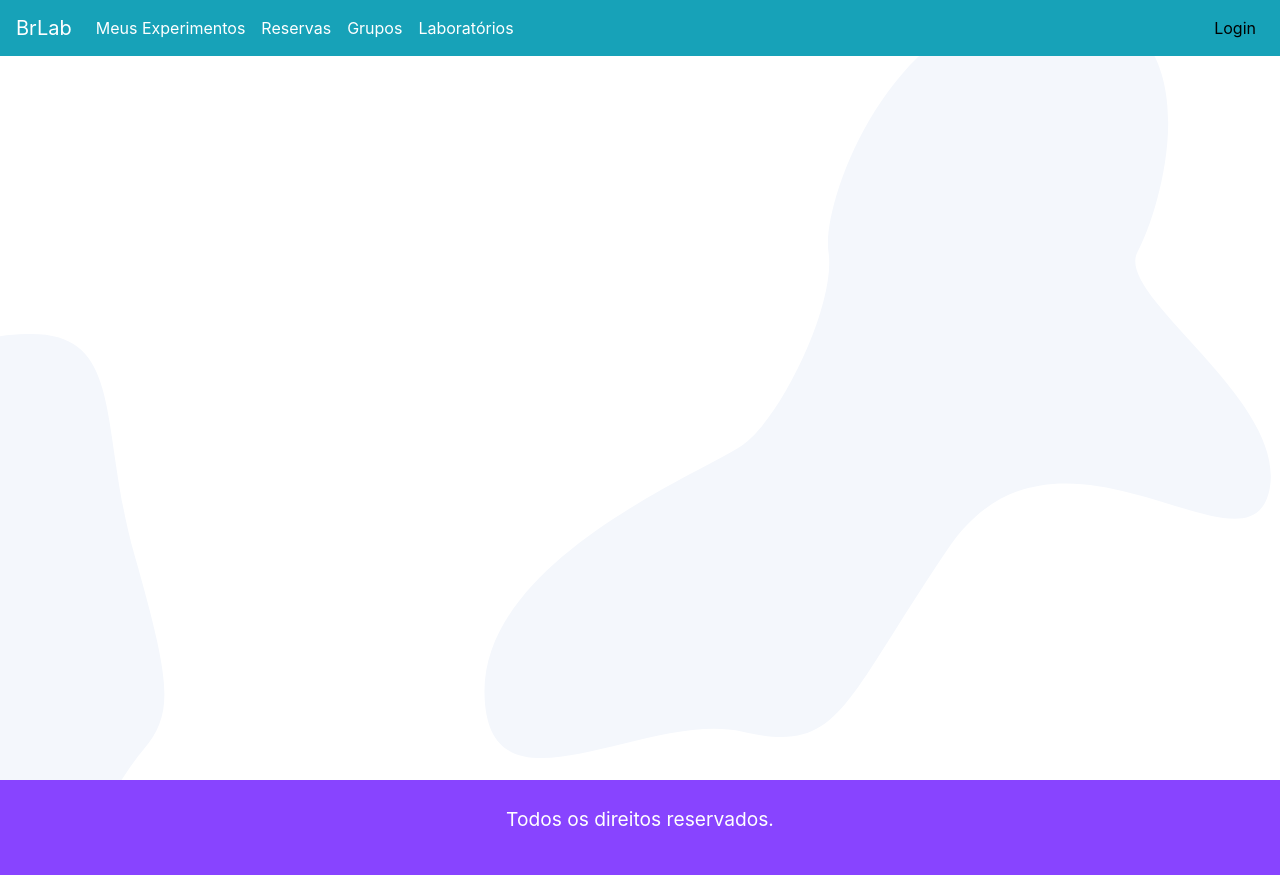
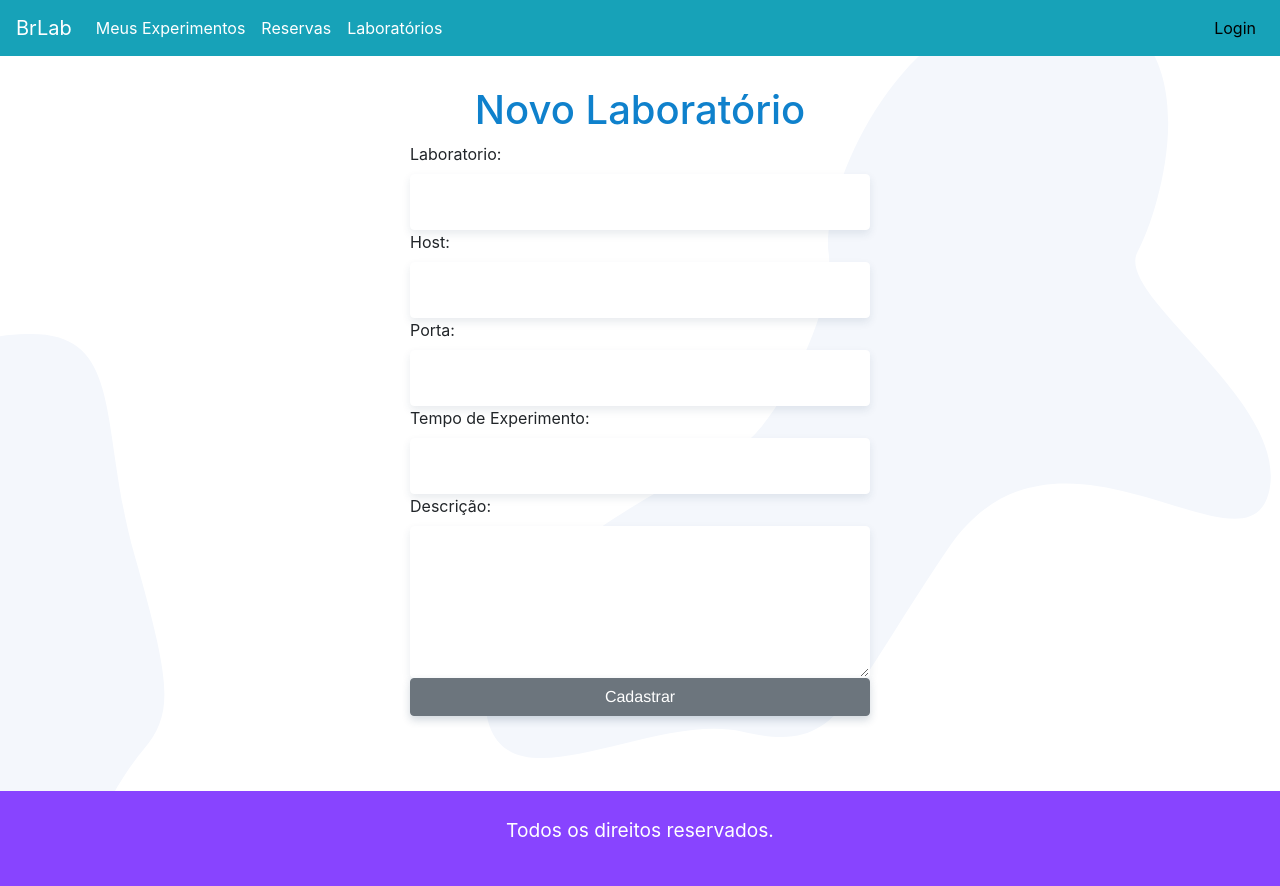
Before and after one commit to victorroli/brlab-final, a Vue app: page /novo in a window 1280 px wide. Built offline with nearby package versions, Linux system fonts and the light colour scheme; what vue-datetime would draw is missing.

Commit message:
Listagem de equipamentos do Laboratório

```diff
--- /dev/null
+++ b/src/components/LaboratorioForm.vue
@@ -0,0 +1,72 @@
+<template>
+  <form>
+    <slot name="titulo"></slot>
+    <div class="laboratorio">
+      <label for="laboratorio">Laboratorio:</label>
+      <input id="nome" type="text" name="nome" v-model="laboratorio.nome" />
+
+      <label for="host">Host:</label>
+      <input id="host" type="text" name="host" v-model="laboratorio.host" />
+
+      <label for="porta">Porta:</label>
+      <input id="porta" type="text" name="porta" v-model="laboratorio.porta" />
+
+      <label for="tempo">Tempo de Experimento:</label>
+      <input id="tempo" type="number" name="tempo" v-model="laboratorio.tempo" />
+
+      <label for="descricao">Descrição:</label>
+      <textarea name="descricao" id="descricao" cols="30" rows="5" v-model="laboratorio.descricao"></textarea>
+    </div>
+    <slot></slot>
+  </form>
+</template>
+
+<script>
+export default {
+  name: "LaboratorioForm",
+  data() {
+    return {
+      laboratorio: {
+        nome: "",
+        host: "",
+        porta: "",
+        tempo: "",
+        descricao: ""
+      }
+    };
+  },
+  methods: {
+    incluirLab() {
+      this.$store.dispatch("setLaboratorio", this.laboratorio);
+      alert("Solicitação enviada...");
+      this.limpaVariaveis();
+      this.$router.go(-1);
+    },
+    limpaVariaveis() {
+      (this.nome = ""),
+        (this.host = ""),
+        (this.porta = ""),
+        (this.tempo = ""),
+        (this.descricao = "");
+    }
+  }
+};
+</script>
+
+<style scoped>
+form,
+.laboratorio {
+  display: grid;
+  /* grid-template-columns: 1fr; */
+  align-items: center;
+}
+
+.horario input {
+  margin: 10px;
+  /* width: 50px; */
+}
+
+textarea {
+  max-width: 500px;
+}
+</style>
--- a/src/components/TheHeader.vue
+++ b/src/components/TheHeader.vue
@@ -16,9 +16,9 @@
             <b-nav-item>
               <router-link class="menu" to="/reservas">Reservas</router-link>
             </b-nav-item>
-            <b-nav-item>
+            <!-- <b-nav-item>
               <router-link class="menu" to="/grupos">Grupos</router-link>
-            </b-nav-item>
+            </b-nav-item>-->
             <b-nav-item>
               <router-link class="menu" to="/laboratorios">Laboratórios</router-link>
             </b-nav-item>
--- a/src/router.js
+++ b/src/router.js
@@ -12,6 +12,7 @@ import Agendamento from "@/views/laboratorio/Agendamento.vue";
 import DadosLaboratorio from "@/views/laboratorio/DadosLaboratorio.vue";
 import IniciaExperimento from "@/views/laboratorio/IniciaExperimento.vue";
 import DadosColetados from "@/views/laboratorio/DadosColetados.vue";
+import NovoLaboratorio from "@/views/laboratorio/NovoLaboratorio.vue";
 
 Vue.use(Router);
 
@@ -33,6 +34,11 @@ export default new Router({
           name: "laboratorios",
           component: ListaLaboratorios,
           props: true
+        },
+        {
+          path: "/novo",
+          name: "novo-laboratorio",
+          component: NovoLaboratorio
         },
         {
           path: ":laboratorio",
--- a/src/store.js
+++ b/src/store.js
@@ -87,6 +87,19 @@ export default new Vuex.Store({
           }
         });
     },
+    setLaboratorio(context, payload) {
+      api
+        .post(`/labs/`, {
+          name: payload.nome,
+          description: payload.descricao,
+          host: payload.host,
+          port: payload.porta,
+          tempo_experimento: payload.tempo
+        })
+        .then(response => {
+          console.log("Responsta obtida: ", response.data);
+        });
+    },
     setReserva(context, payload) {
       api
         .post(`/agendamento`, {
--- a/src/views/laboratorio/DadosLaboratorio.vue
+++ b/src/views/laboratorio/DadosLaboratorio.vue
@@ -2,17 +2,16 @@
   <b-container class="lab-container">
     <b-row>
       <b-col class="lab-selecionado">
-        <!-- <div class="lab-selecionado"> -->
         <div class="lab-img">
           <img src="../../assets/lab.svg" alt />
         </div>
         <div class="lab-info">
           <h3>{{lab_selecionado.name}}</h3>
+          <p>{{lab_selecionado.description}}</p>
           <div class="tempo-experimento">
             <p>Tempo de Experimentação: {{lab_selecionado.tempo}}</p>
           </div>
           <b-row>
-            <!-- <b-col sm="2"></b-col> -->
             <b-col class="text-center btn-div">
               <router-link
                 :to="{name: 'iniciaExperimento', params:{iniciaExperimento:'inicia-experimento'}}"
@@ -20,7 +19,6 @@
                 class="btn"
               >Iniciar</router-link>
             </b-col>
-            <!-- <b-col sm="2"></b-col> -->
           </b-row>
           <b-row>
             <b-col class="text-center btn-div">
@@ -32,12 +30,17 @@
             </b-col>
           </b-row>
         </div>
-        <!-- </div> -->
       </b-col>
     </b-row>
-    <b-row class="descricao-lab text-center">
-      <b-col>
-        <p>{{lab_selecionado.description}}</p>
+    <b-row>
+      <b-col class="text-left" v-if="equipamentos != ''">
+        <h4>Equipamentos Disponíveis</h4>
+        <ul>
+          <li
+            v-for="(equipamentos, index) in equipamentos"
+            :key="index"
+          >{{equipamentos.nome}}: {{equipamentos.descricao}}</li>
+        </ul>
       </b-col>
     </b-row>
     <hr />
@@ -57,15 +60,17 @@ export default {
   props: ["laboratorio"],
   data() {
     return {
-      lab_selecionado: ""
+      lab_selecionado: "",
+      equipamentos: ""
     };
   },
   methods: {
     getLaboratorio() {
       api.get(`/labs/${this.laboratorio}`).then(response => {
-        console.log("Dados: ", response.data);
+        console.log("Retorno: ", response.data);
         this.lab_selecionado = response.data;
-        console.log("Dados: ", this.lab_selecionado);
+        this.equipamentos = this.lab_selecionado.equipamentos;
+        console.log("Equipamentos: ", this.lab_selecionado.equipamentos.length);
       });
     }
   },
--- a/src/views/laboratorio/ListaLaboratorios.vue
+++ b/src/views/laboratorio/ListaLaboratorios.vue
@@ -13,6 +13,7 @@
               @keyup="buscarLaboratorio"
             />
             <input type="submit" id="lupa" value="Buscar" @click.prevent="buscarLaboratorio" />
+            <router-link tag="b-button" :to="{name: 'novo-laboratorio'}">Novo +</router-link>
           </form>
         </div>
         <div class="laboratorios" v-if="labsaux && labsaux.length" key="laboratorios">
--- /dev/null
+++ b/src/views/laboratorio/NovoLaboratorio.vue
@@ -0,0 +1,48 @@
+<template>
+  <section class="laboratorio">
+    <transition mode="out-in">
+      <LaboratorioForm ref="novoLaboratorio">
+        <template v-slot:titulo>
+          <h1>Novo Laboratório</h1>
+        </template>
+        <template>
+          <b-button class="btn" @click.prevent="cadastraLab">Cadastrar</b-button>
+        </template>
+      </LaboratorioForm>
+    </transition>
+  </section>
+</template>
+
+<script>
+import LaboratorioForm from "@/components/LaboratorioForm.vue";
+export default {
+  name: "NovoLaboratorio",
+  components: {
+    LaboratorioForm
+  },
+  methods: {
+    cadastraLab() {
+      console.log("Entrou na função!");
+      this.$refs.novoLaboratorio.incluirLab();
+    }
+  }
+};
+</script>
+
+<style scoped>
+.laboratorio {
+  max-width: 500px;
+  margin: 0 auto;
+  padding: 0 20px;
+}
+
+label {
+  margin-bottom: 7px;
+  font-weight: bold;
+}
+
+form {
+  margin-top: 30px;
+  display: grid;
+}
+</style>
```
